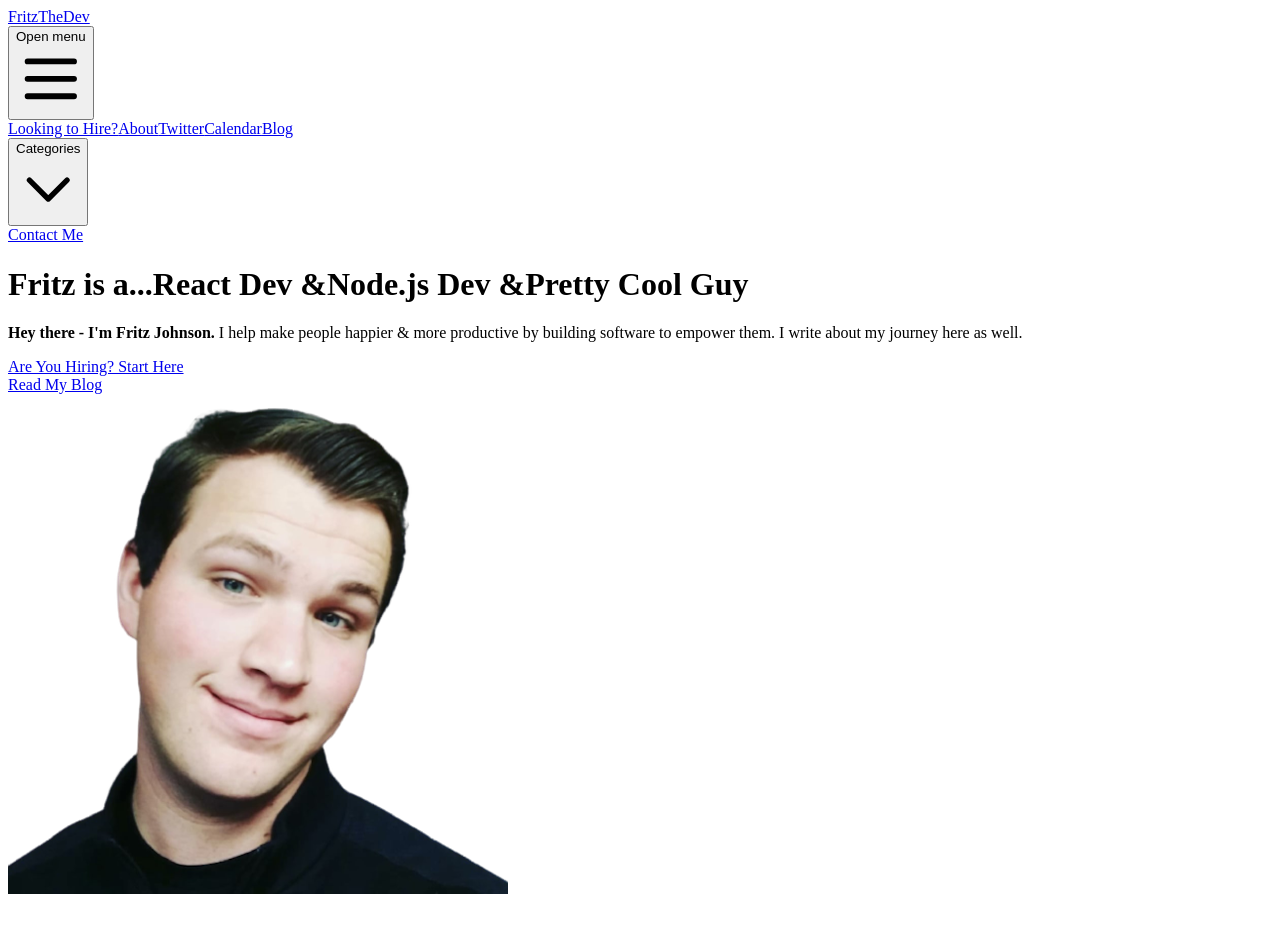
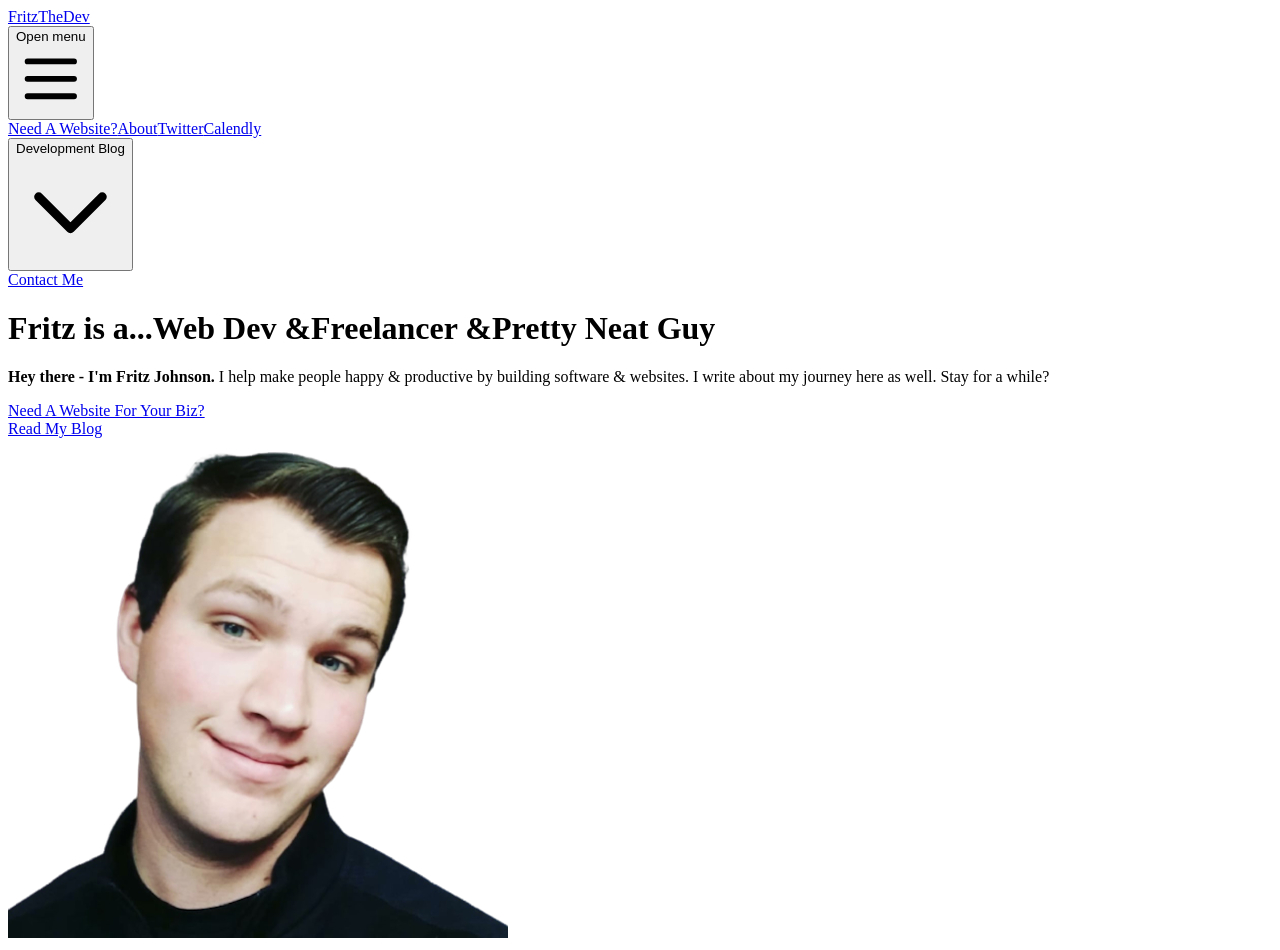
Before and after one commit to FritzTheDev/fritzthe.dev, a Next.js app: page / in a window 1280 px wide. Before the commit the page ends 906 px from the top, so only its background shows below. Built offline with nearby package versions, Linux system fonts and the light colour scheme.

Commit message:
added: cleanup

```diff
--- a/components/Layout.js
+++ b/components/Layout.js
@@ -14,6 +14,7 @@ import {
   ChevronDownIcon,
   ExclamationCircleIcon,
   ViewListIcon,
+  LibraryIcon,
 } from "@heroicons/react/outline";
 import { useRouter } from "next/dist/client/router";
 
@@ -46,6 +47,13 @@ const categories = [
       "I'm no underwriting pro - but that doesn't stop me from trying! Learn how I think about value.",
     icon: ExclamationCircleIcon,
   },
+  {
+    name: "Archives",
+    href: "/blog",
+    description:
+      "All of my blog posts, sorted in reverse chronological order.",
+    icon: LibraryIcon,
+  },
 ];
 
 const resources = [
@@ -63,7 +71,7 @@ const resources = [
     icon: BookmarkAltIcon,
   },
   {
-    name: "Calendar",
+    name: "Calendly",
     description: "Get on my calendar.",
     href: "https://calendly.com/fritzthedev",
     icon: CalendarIcon,
@@ -119,7 +127,7 @@ export const Layout = ({ children, title }) => {
               <div className="flex justify-between items-center py-4 md:justify-start md:space-x-10">
                 <div className="flex justify-start lg:w-0 lg:flex-1">
                   <Link href="/" passHref>
-                    <a className="text-4xl italic font-extrabold text-black">
+                    <a className="text-4xl italic font-extrabold text-blue-600">
                       FritzTheDev
                     </a>
                   </Link>
@@ -133,7 +141,7 @@ export const Layout = ({ children, title }) => {
                 <Popover.Group as="nav" className="hidden md:flex">
                   <Link href="/hire" passHref>
                     <a className="text-base font-medium mr-8 text-blue-600 hover:text-blue-900">
-                      Looking to Hire?
+                      Need A Website?
                     </a>
                   </Link>
                   <Link href="/about" passHref>
@@ -148,12 +156,7 @@ export const Layout = ({ children, title }) => {
                   </Link>
                   <Link href="https://calendly.com/fritzthedev" passHref>
                     <a className="text-base font-medium mr-8 text-gray-600 hover:text-gray-900">
-                      Calendar
-                    </a>
-                  </Link>
-                  <Link href="/blog" passHref>
-                    <a className="text-base font-medium mr-8 text-gray-600 hover:text-gray-900">
-                      Blog
+                      Calendly
                     </a>
                   </Link>
                   <Popover className="relative">
@@ -165,7 +168,7 @@ export const Layout = ({ children, title }) => {
                             "mr-6 group bg-white rounded-md inline-flex items-center text-base font-medium hover:text-gray-900 focus:outline-none focus:ring-2 focus:ring-offset-2 focus:ring-blue-500"
                           )}
                         >
-                          <span>Categories</span>
+                          <span>Development Blog</span>
                           <ChevronDownIcon
                             className={classNames(
                               open ? "text-blue-600" : "text-gray-600",
@@ -246,7 +249,7 @@ export const Layout = ({ children, title }) => {
                   <div className="pt-5 pb-6 px-5">
                     <div className="flex items-center justify-between">
                       <Link href="/" passHref>
-                        <a className="text-4xl outline-none italic font-extrabold text-black">
+                        <a className="text-4xl outline-none italic font-extrabold text-blue-600">
                           FritzTheDev
                         </a>
                       </Link>
@@ -272,7 +275,7 @@ export const Layout = ({ children, title }) => {
                             </a>
                           </Link>
                         ))}
-                          <Link href='/blog' passHref>
+                        <Link href="/blog" passHref>
                           <a className="-m-3 p-3 flex items-center rounded-md hover:bg-gray-50">
                             <ViewListIcon
                               className="flex-shrink-0 h-6 w-6 text-blue-600"
@@ -299,7 +302,7 @@ export const Layout = ({ children, title }) => {
                     <div>
                       <Link href="/hire" passHref>
                         <a className="w-full flex items-center justify-center px-4 py-2 border border-transparent rounded-md shadow-sm text-base font-medium text-white bg-blue-600 hover:bg-blue-700">
-                          Hiring Engineers? Click Here
+                          Need A Website? Start Here
                         </a>
                       </Link>
                     </div>
--- a/pages/_app.js
+++ b/pages/_app.js
@@ -1,7 +1,22 @@
-import 'tailwindcss/tailwind.css'
+import "tailwindcss/tailwind.css";
+import { useEffect } from "react";
+import { useRouter } from "next/router";
 
-function MyApp({ Component, pageProps }) {
-  return <Component {...pageProps} />
+export default function App({ Component, pageProps }) {
+  const router = useRouter();
+
+  const handleRouteChange = (url) => {
+    window.gtag("config", "[Tracking ID]", {
+      page_path: url,
+    });
+  };
+
+  useEffect(() => {
+    router.events.on("routeChangeComplete", handleRouteChange);
+    return () => {
+      router.events.off("routeChangeComplete", handleRouteChange);
+    };
+  }, [router.events]);
+
+  return <Component {...pageProps} />;
 }
-
-export default MyApp
--- /dev/null
+++ b/pages/_document.js
@@ -0,0 +1,38 @@
+import Document, { Html, Head, Main, NextScript } from "next/document";
+
+class MyDocument extends Document {
+  static async getInitialProps(ctx) {
+    const initialProps = await Document.getInitialProps(ctx);
+    return { ...initialProps };
+  }
+
+  render() {
+    return (
+      <Html>
+        <Head>
+          <script
+            async
+            src="https://www.googletagmanager.com/gtag/js?id=UA-203060589-1"
+          />
+
+          <script
+            dangerouslySetInnerHTML={{
+              __html: `
+              window.dataLayer = window.dataLayer || [];
+              function gtag(){dataLayer.push(arguments);}
+              gtag('js', new Date());
+              gtag('config', '[Tracking ID]', { page_path: window.location.pathname });
+            `,
+            }}
+          />
+        </Head>
+        <body>
+          <Main />
+          <NextScript />
+        </body>
+      </Html>
+    );
+  }
+}
+
+export default MyDocument;
--- a/pages/index.js
+++ b/pages/index.js
@@ -12,20 +12,20 @@ export default function Home() {
                 <span className="block text-3xl lg:text-4xl xl:text-5xl">
                   Fritz is a...
                 </span>
-                <span className="block text-blue-600">React Dev &</span>
-                <span className="block">Node.js Dev &</span>
-                <span className="block text-blue-600">Pretty Cool Guy</span>
+                <span className="block text-blue-600">Web Dev &</span>
+                <span className="block">Freelancer &</span>
+                <span className="block text-blue-600">Pretty Neat Guy</span>
               </h1>
               <p className="my-4 max-w-md mx-auto text-lg text-gray-500 sm:text-xl md:mt-8 md:mb-12 md:max-w-3xl">
-                <strong>Hey there - I'm Fritz Johnson.</strong> I help make
-                people happier & more productive by building software to empower them. I
-                write about my journey here as well.
+                <strong>Hey there - I'm Fritz Johnson.</strong> I help make people
+                happy & productive by building software & websites. I write
+                about my journey here as well. Stay for a while?
               </p>
               <div className="mt-5 sm:flex sm:justify-center lg:justify-start">
                 <div className="rounded-md shadow">
                   <Link href="/hire" passHref>
                     <a className="animate-bounce w-full flex items-center justify-center shadow-lg px-8 py-3 border border-transparent text-base font-medium rounded-md text-white bg-blue-600 hover:bg-blue-700 md:py-4 md:text-lg md:px-10">
-                      Are You Hiring? Start Here
+                      Need A Website For Your Biz?
                     </a>
                   </Link>
                 </div>
@@ -41,7 +41,7 @@ export default function Home() {
           </div>
           <div className="relative mb-2 lg:mb-0 p-4 lg:p-0 flex justify-center min-h-full items-center w-full lg:absolute lg:inset-y-0 lg:right-0 lg:w-1/2 bg-black">
             <img
-              className="rounded-full object-fill w-2/4 lg:w-10/12 h-auto bg-gradient-to-r border-8 border-white from-blue-800 via-blue-600 to-blue-400 hover:animate-spin"
+              className="rounded-2xl lg:rounded-full object-fill w-2/4 lg:w-11/12 h-auto bg-gradient-to-r border-8 border-white from-blue-800 via-blue-600 to-blue-400"
               src="/fritz-portrait-square.png"
               alt="Portrait of Fritz"
             />
```
Also changed, not shown: public/fritz-portrait-square.jpeg (added), public/vercel.svg (deleted). Lines whose indentation alone changed are shown as unchanged.
